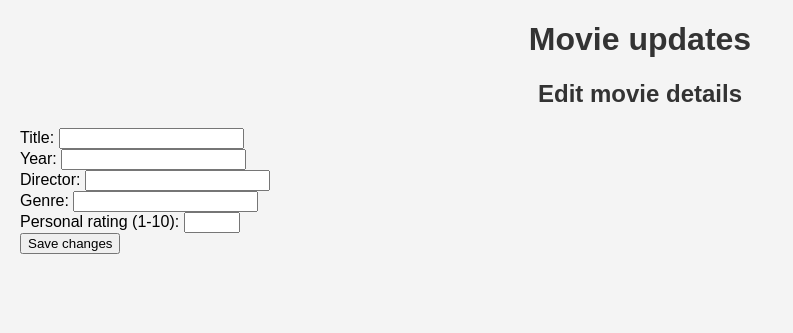
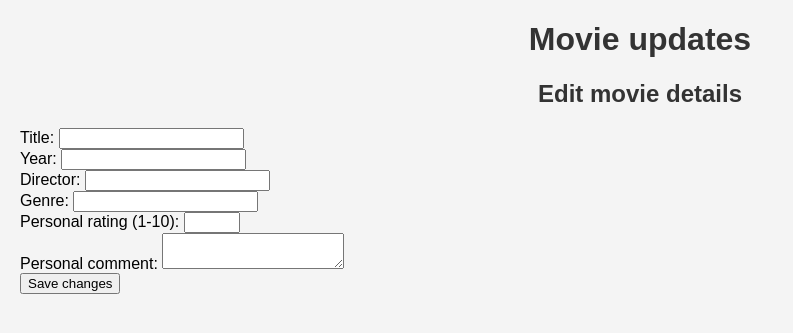
Before and after one commit to yhupe/movi-base-webapp, a Flask app: page /users/1/update_movie/1 in a window 1280 px wide. Shown: the top 333 px of the page, without its empty margins (0-793 px from the left). Run offline with Flask 3, Linux system fonts and the light colour scheme; data that the repository does not hold is empty; parts of the project's set-up code (start-up, migrations or seed data) failed here and were passed over.

Commit message:
Endpoint update_movie development,saving rating and comment to db, displaying comment and rating in html

```diff
--- a/app.py
+++ b/app.py
@@ -39,12 +39,25 @@ def list_users():
 @app.route('/users/<int:user_id>', methods=['GET'])
 def user_movies(user_id):
 
-    username = data_manager.get_user_by_id(user_id)
+    user = data_manager.get_user_by_id(user_id)
     user_movie_data = data_manager.get_user_movies(user_id)
-    users = data_manager.get_all_users()
     added_message = request.args.get('added')
 
-    return render_template('movies.html', movies=user_movie_data, user=username, user_id=user_id, all_users=users, added_message=added_message), 200
+    statement = data_manager.get_movie_rating_and_comment(user_id)
+    result = db.session.execute(statement)
+    rating_and_comment_list = [row._asdict() for row in result]
+
+    user_ratings_comments_map = {item['movie_id']: item for item in rating_and_comment_list}
+
+    for movie in user_movie_data:
+        if movie.movie_id in user_ratings_comments_map:
+            movie.rating = user_ratings_comments_map[movie.movie_id]['rating']
+            movie.comment = user_ratings_comments_map[movie.movie_id]['comment']
+        else:
+            movie.rating = None
+            movie.comment = None
+
+    return render_template('movies.html', movies=user_movie_data, user=user, user_id=user_id, added_message=added_message), 200
 
 @app.route('/add_user', methods=['GET', 'POST'])
 def add_user():
@@ -99,7 +112,7 @@ def update_movie(user_id, movie_id):
     #
 
     user = data_manager.get_user_by_id(user_id)
-    movie = data_manager.get_movie_title(movie_id)
+    movie = data_manager.get_movie_by_id(movie_id)
     user_movie_data = None
 
 
@@ -120,13 +133,47 @@ def update_movie(user_id, movie_id):
         # add personal comments on the movie
         # green/ red success or fail message after submitting form
         # and redirecting back to user_movies endpoint
-        pass
+
+        personal_rating = request.form.get('rating', None)
+        personal_comment = request.form.get('comment', None)
+
+
+        update_values = {}
+
+        if personal_rating is not None:
+            update_values['rating'] = personal_rating
+        if personal_comment is not None:
+            update_values['comment'] = personal_comment
+
+        if update_values:
+            statement = data_manager.update_user_movie(user_id, movie_id, update_values)
+            if statement is not None:
+                db.session.execute(statement)
+                db.session.commit()
+
+
+            success_message = None
+
+            if not personal_rating and not personal_comment:
+                success_message = f"No comment and rating added for '{movie.title}'." # --> JS notification, redirect to user_movies
+
+            elif personal_rating and personal_comment:
+                success_message = f"Personal comment and personal rating successfully added to'{movie.title}'"
+
+            elif personal_rating and not personal_comment:
+                success_message = f"Personal rating added successfully for '{movie.title}'"
+
+            elif not personal_rating and personal_comment:
+                success_message = f"Personal comment added successfully for '{movie.title}'"
+
+            return success_message
+
 
 @app.route('/users/<int:user_id>/delete_movie/<int:movie_id>', methods=['POST'])
 def delete_movie(user_id, movie_id):
 
     username = data_manager.get_user_by_id(user_id)
-    movie = data_manager.get_movie_title(movie_id)
+    movie = data_manager.get_movie_by_id(movie_id)
 
     if user_id and movie_id:
         data_manager.delete_user_movie(user_id, movie_id)
--- a/data/data_managers/data_manager_interface.py
+++ b/data/data_managers/data_manager_interface.py
@@ -4,10 +4,6 @@ class DataManagerInterface(ABC):
     """Abstract class serving as an abstraction layer to define
     the fundamental methods, which all inheriting data managers have to implement
     to create a uniform interface."""
-
-    @abstractmethod
-    def validate_movie_data(self, movie_data: dict) -> bool:
-        pass
 
     @abstractmethod
     def get_all_users(self):
@@ -34,7 +30,7 @@ class DataManagerInterface(ABC):
         pass
 
     @abstractmethod
-    def update_user_movie(self, user_id, movie_id, updated_movie_data):
+    def update_user_movie(self, user_id, movie_id, update_values):
         pass
 
 # ideas: search_movie, filter_movies, random_movie, movie_stats, ...
--- a/data/data_managers/sqlite_data_manager.py
+++ b/data/data_managers/sqlite_data_manager.py
@@ -16,9 +16,6 @@ class SQLiteDataManager(DataManagerInterface):
     def __init__(self, db: SQLAlchemy):
         self.db = db
 
-    def validate_movie_data(self, movie_data: dict) -> bool:
-        pass
-
     def get_all_users(self):
         users = self.db.session.query(User) \
             .all()
@@ -29,7 +26,7 @@ class SQLiteDataManager(DataManagerInterface):
         user = User.query.get(user_id)
 
         if user:
-            return user.username
+            return user
         else:
             return None
 
@@ -64,7 +61,7 @@ class SQLiteDataManager(DataManagerInterface):
             # if no user is found
             return None
 
-    def get_movie_title(self, movie_id):
+    def get_movie_by_id(self, movie_id):
         movie = Movie.query.get(movie_id)
 
         return movie
@@ -153,11 +150,41 @@ class SQLiteDataManager(DataManagerInterface):
 
     def get_personal_details(self, user_id, movie_id):
 
-        statement = select(user_movies.c.rating).where( #, user_movies.c.comment
+        statement = select(user_movies.c.rating, user_movies.c.comment).where(
             (user_movies.c.user_id == user_id) & (user_movies.c.movie_id == movie_id)
         )
 
         return statement
 
-    def update_user_movie(self, user_id, movie_id, updated_movie_data):
-        pass
+    def update_user_movie(self, user_id, movie_id, update_values):
+
+        statement = ""
+
+        if user_id and movie_id:
+
+            if 'rating' in update_values or 'comment' in update_values:
+                statement = update(user_movies).where(
+            (user_movies.c.user_id == user_id) & (user_movies.c.movie_id == movie_id)
+            ).values(**update_values)
+
+        if statement == "":
+            return None
+
+        else:
+            return statement
+
+
+    def get_movie_rating_and_comment(self, user_id):
+
+        if user_id:
+
+            statement = select(
+        user_movies.c.movie_id,
+        user_movies.c.rating,
+        user_movies.c.comment
+    ).where(user_movies.c.user_id == user_id)
+
+            return statement
+
+        else:
+            return None
--- a/templates/add_user.html
+++ b/templates/add_user.html
@@ -42,7 +42,7 @@
                     })
                     .then(data => {
                         // Erfolgreiche Benutzererstellung
-                        messageContainer.textContent = 'New user profile added successfully!<br>You are being redirected to your personal movie page...';
+                        messageContainer.textContent = 'New user profile added successfully! You are being redirected to your personal movie page...';
                         messageContainer.style.display = 'block';
                         messageContainer.style.backgroundColor = 'lightgreen';
                         setTimeout(() => {
--- a/templates/movies.html
+++ b/templates/movies.html
@@ -8,7 +8,7 @@
 
 <body>
     <div class="top-bar">
-        <span class="current-user-display">Welcome, {% if user %}{{ user }}!{% else %}Nice to see you again... {% endif %}</span>
+        <span class="current-user-display">Welcome, {% if user %}{{ user.username }}!{% else %}Nice to see you again... {% endif %}</span>
         <a href="/" class="action-button">Change Profile</a>
         <a href="{{  user_id  }}/add_movie" class="action-button">add Movie</a>
         <a href="/update_movie" class="action-button">update Movie</a>
@@ -28,13 +28,15 @@
                 <div class="movie-image">
                     <img src="{{ movie.poster_link }}" alt="{{ movie.title }}" style="width: 100%; height: auto;">
                 </div>
+
                 <div class="movie-details">
                     <span class="rating">Rating: {{ movie.rating }}</span>
                     <span class="year">Year: {{ movie.release_year }}</span>
                 </div>
                 <div class="movie-comments">
-                    <span> Personal comments: {{ movie.comments }} </span>
+                    <span> Personal comments: {{ movie.comment }} </span>
                 </div>
+
             </div>
         {% else %}
             <h1>You have not added any movies yet ... </h1>
--- a/templates/update_movie.html
+++ b/templates/update_movie.html
@@ -10,7 +10,7 @@
 <h1>Movie updates</h1>
 
     <div class="submit-form">
-        <form id="update-movie-form" action="/users/{{ user_id }}/update_movie/{{ movie.movie_id }}" method="POST">
+        <form id="update-movie-form" action="/users/{{ user.user_id }}/update_movie/{{ movie.movie_id }}" method="POST">
             <h2>Edit movie details</h2>
 
             <div>
@@ -38,10 +38,10 @@
                 <input type="number" id="rating" name="rating" min="1" max="10" value="{{ user_movie.rating if user_movie }}">
             </div>
 
-            <!--<div>
+            <div>
                 <label for="comment">Personal comment:</label>
                 <textarea id="comment" name="comment">{{ user_movie.comment if user_movie }}</textarea>
-            </div>-->
+            </div>
 
             <button type="submit">Save changes</button>
         </form>
```
Also changed, not shown: data/movie_base.sqlite (deleted).
